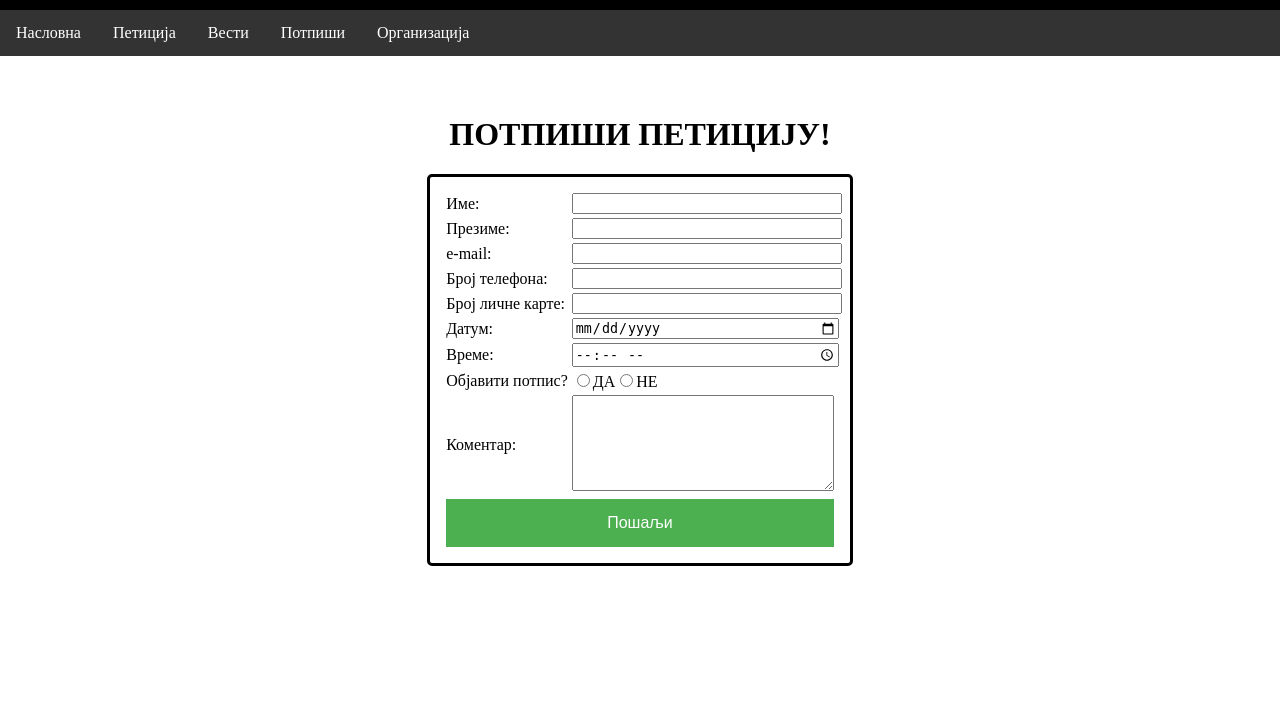
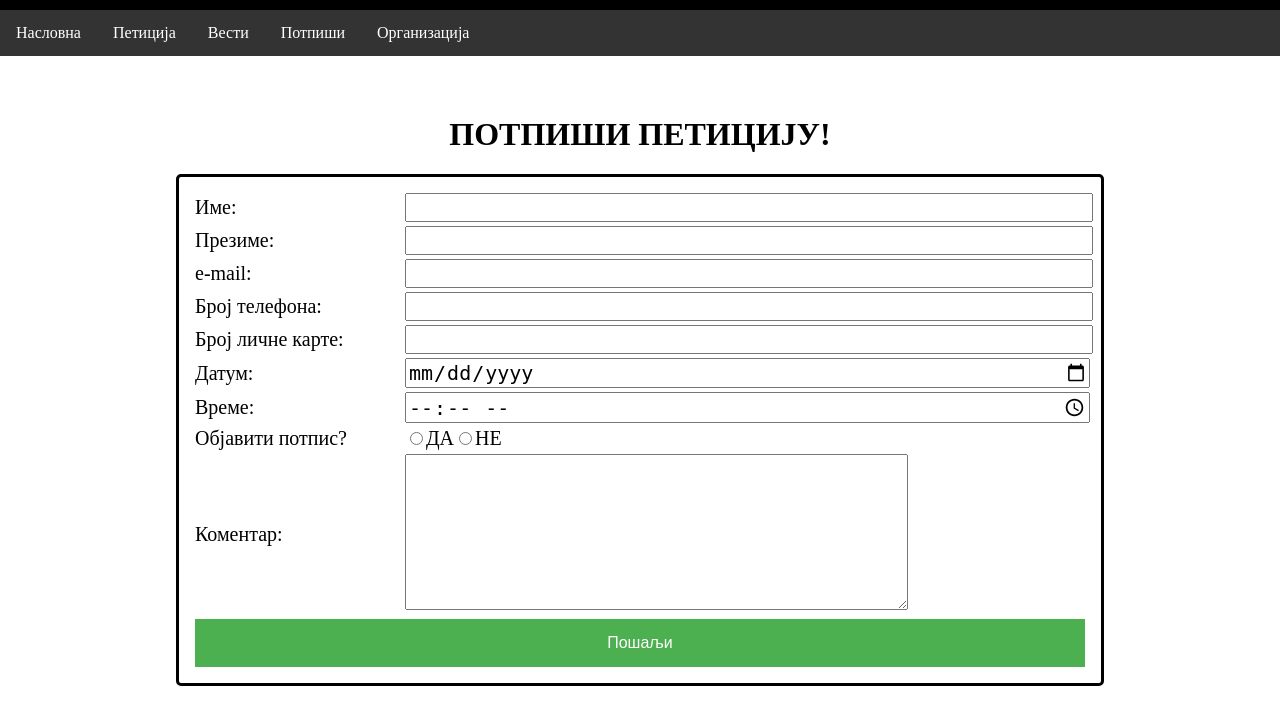
Before and after one commit to bpavle/PetitionWebsite, a PHP site: page /sign.html in a window 1280 px wide. Shown: the top 725 px of the page. Run offline with PHP 8.4, Linux system fonts and the light colour scheme.

Commit message:
Sredjena forma za potpise

```diff
--- a/sign.html
+++ b/sign.html
@@ -72,7 +72,7 @@
                 </tr>
                 <tr>
                     <td>Коментар:</td>
-                    <td><textarea id="message" class="input" cols="30" name="message" rows="6"></textarea></td>
+                    <td><textarea id="message" class="input" cols="60" name="message" rows="10"></textarea></td>
                     <!--<td>Коментар:</td><td><input type="text-area" name="komentar"></td>-->
                 </tr>
                 <tr >
--- a/style.css
+++ b/style.css
@@ -80,13 +80,17 @@ body {
   width: fit-content;
   margin: auto;
   text-align: left;
-  font-size: 16px;
+  font-size: 20px;
+  width: 70%;
 }
 .form input {
   width: 100%;
   align-self: center;
+  font-size: 20px;
 }
-
+.form table {
+  width: 100%;
+}
 .form-container {
   padding-top: 3%;
 }
```
